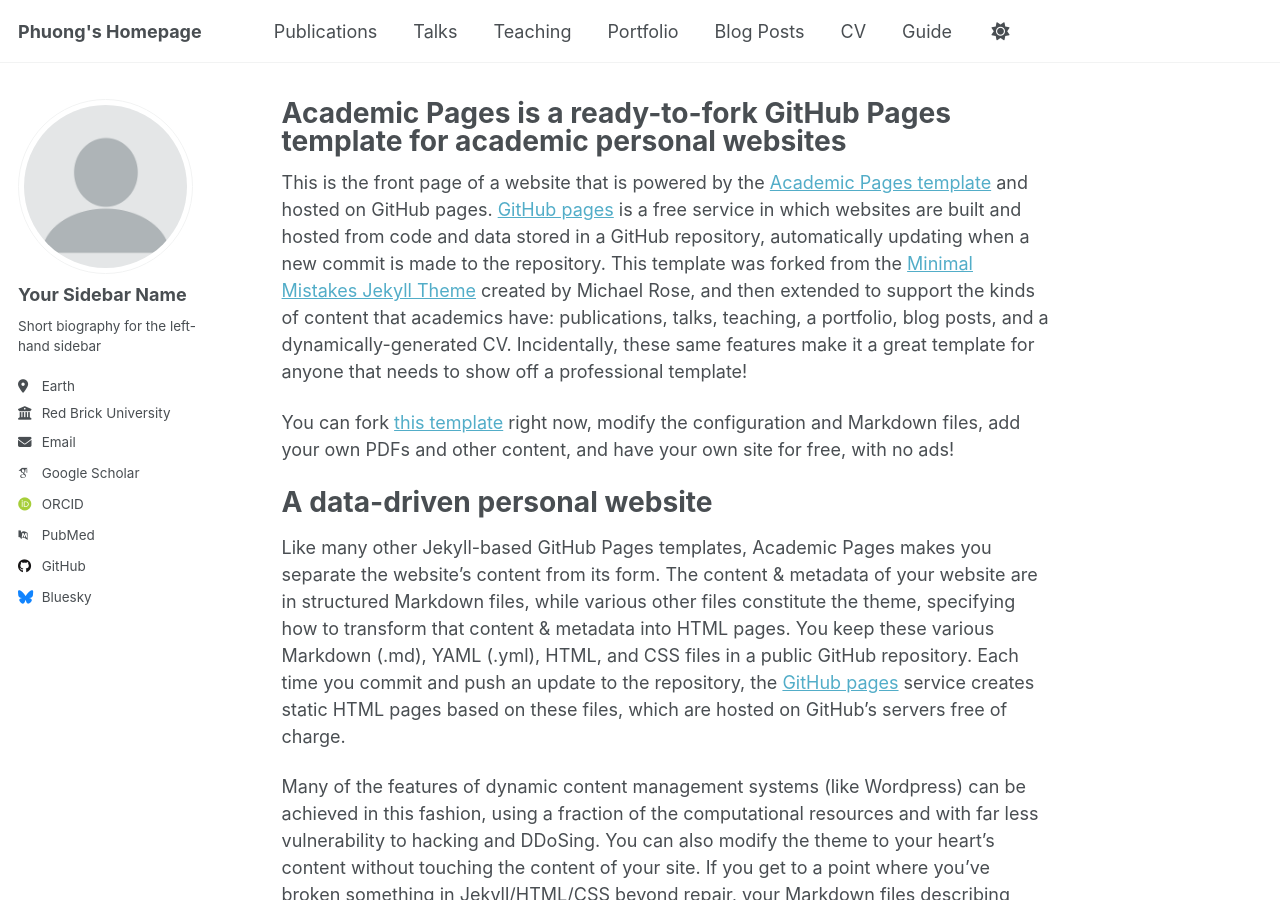
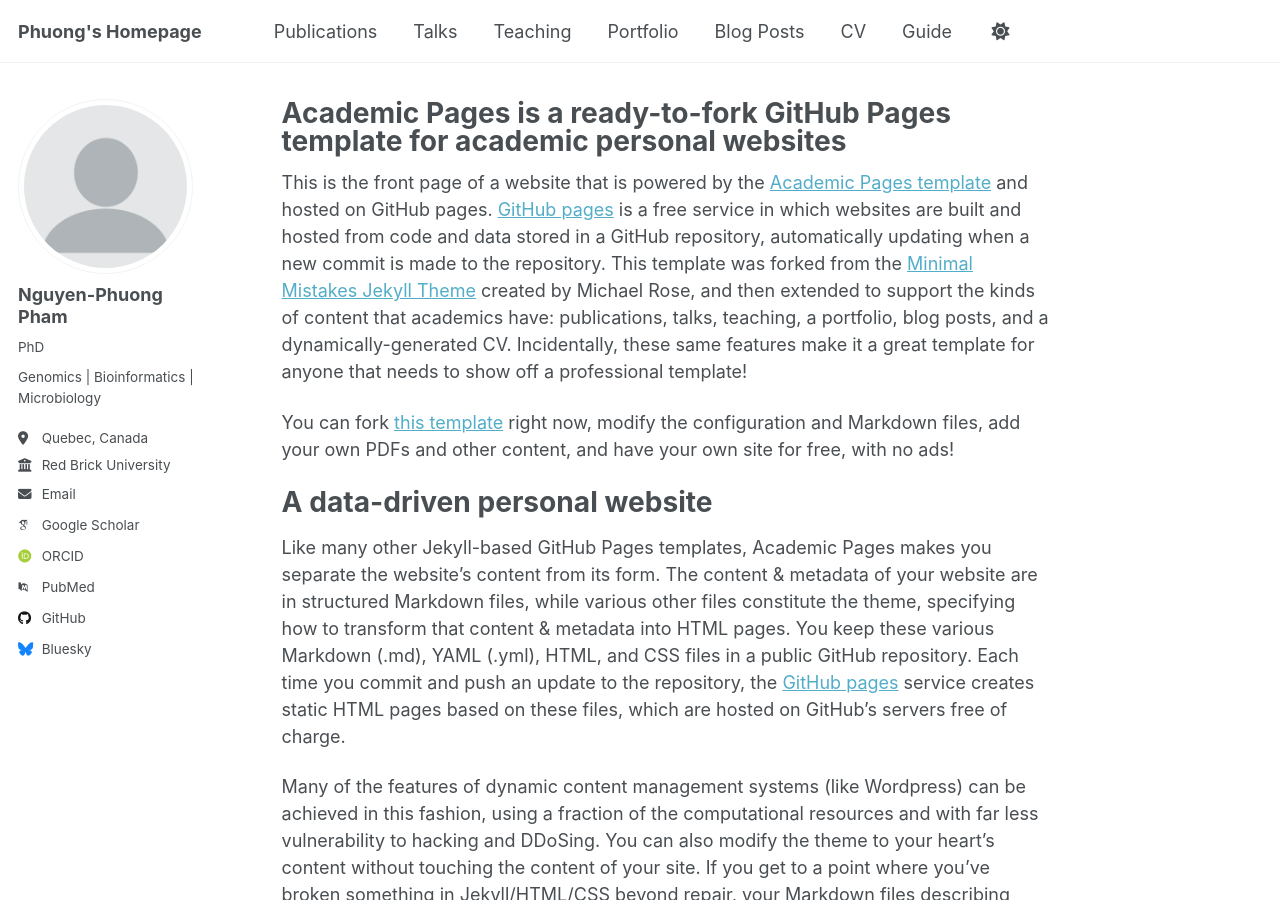
Before and after one commit to phng3001/phng3001.github.io, a Jekyll site: the page built from _pages/about.md, in a window 1280 px wide and 900 px high. Built offline with Jekyll 4.4.1, drawn with Linux system fonts in a browser that asks for light colours; some web fonts are replaced; a script that is not in the unit is left out.

Commit message:
Update _config.yml

```diff
--- a/_config.yml
+++ b/_config.yml
@@ -23,10 +23,10 @@ repository               : "academicpages/academicpages.github.io"
 author:
   # Biographic information
   avatar           : "profile.png"
-  name             : "Your Sidebar Name"
-  pronouns         : # example: "she/her"
-  bio              : "Short biography for the left-hand sidebar"
-  location         : "Earth"
+  name             : "Nguyen-Phuong Pham"
+  pronouns         : "PhD" # example: "she/her"
+  bio              : "Genomics | Bioinformatics | Microbiology"
+  location         : "Quebec, Canada"
   employer         : "Red Brick University"
   uri              : # URL
   email            : "none@example.org"
```
